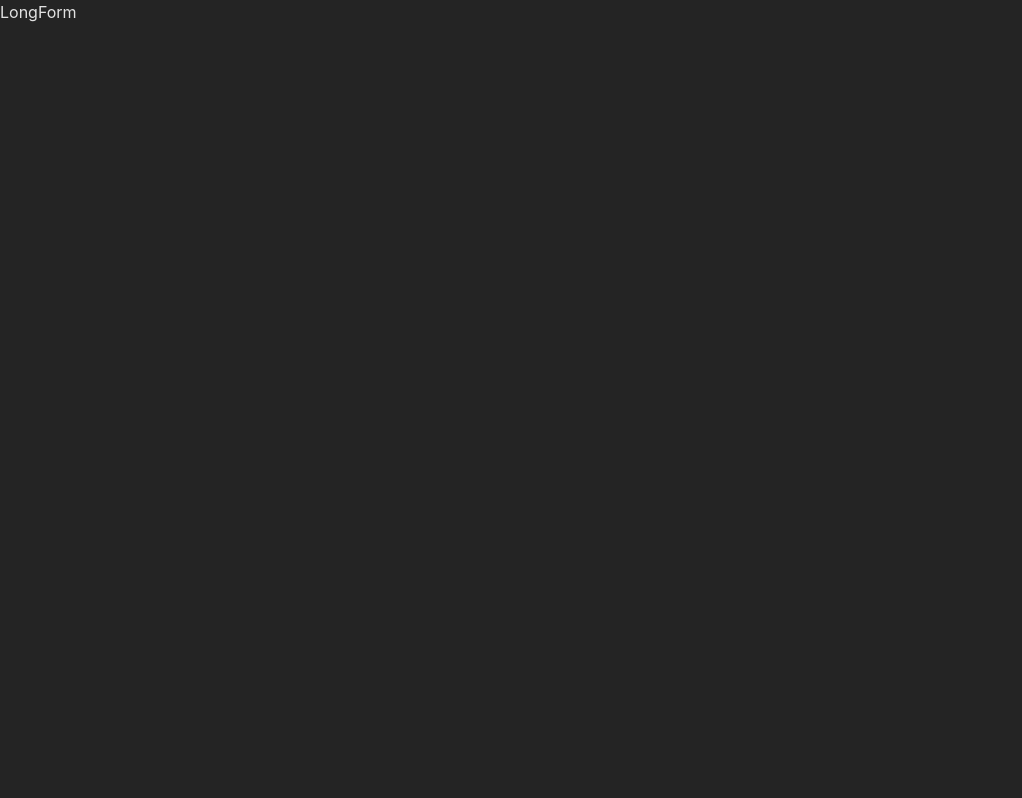
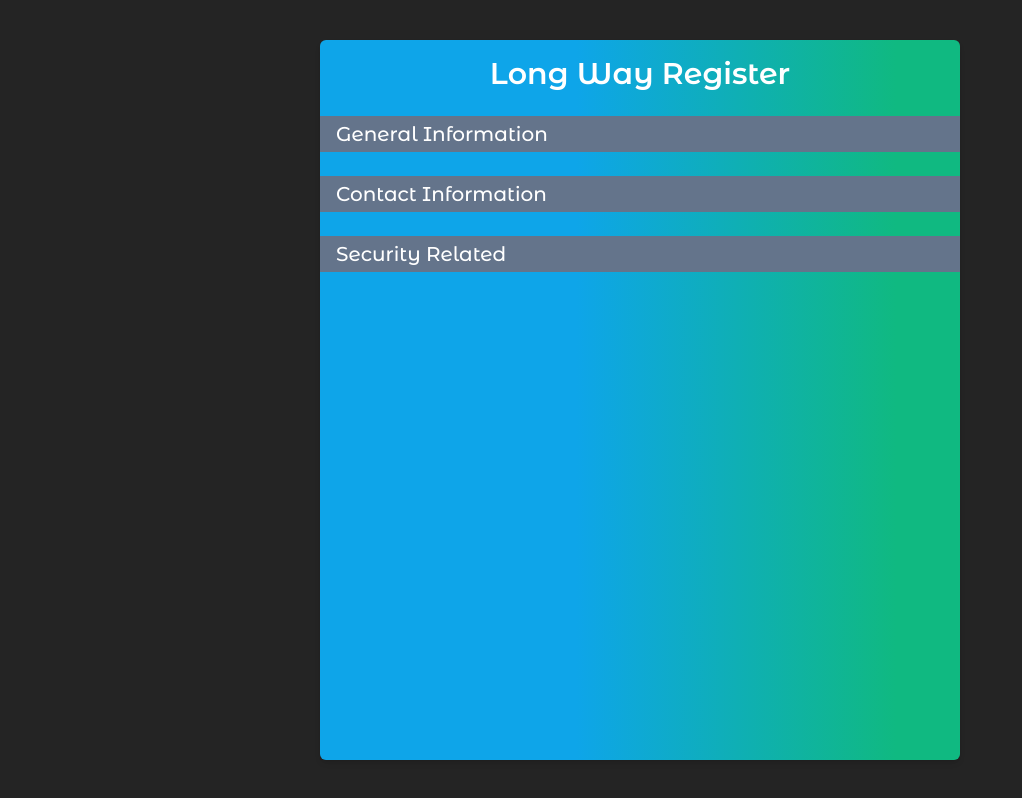
Before and after one commit to deepakgsbv7186/SaveForm, a React (Vite) app: page /longForm in a window 1280 px wide. Shown: the whole page, without its empty margins (0-1022 px from the left). Built offline with nearby package versions, Linux system fonts and the light colour scheme.

Commit message:
add montserrat font, add the basic form guide in comments

```diff
--- a/src/index.css
+++ b/src/index.css
@@ -1,18 +1,13 @@
-:root {
-  font-family: Inter, system-ui, Avenir, Helvetica, Arial, sans-serif;
-  line-height: 1.5;
-  font-weight: 400;
+/* @import url("https://fonts.googleapis.com/css2?family=Montserrat:ital,wght@0,100..900;1,100..900&display=swap"); */
 
-  color-scheme: light dark;
-  color: rgba(255, 255, 255, 0.87);
-  background-color: #242424;
-
-  font-synthesis: none;
-  text-rendering: optimizeLegibility;
-  -webkit-font-smoothing: antialiased;
-  -moz-osx-font-smoothing: grayscale;
-}
+@import url("https://fonts.googleapis.com/css2?family=Montserrat+Alternates:wght@100;200;300;400;500;600;700;800;900&display=swap");
 
 @tailwind base;
 @tailwind components;
 @tailwind utilities;
+
+@layer base {
+  html {
+    font-family: "Montserrat Alternates", sans-serif;
+  }
+}
--- a/src/pages/LongForm/LongForm.jsx
+++ b/src/pages/LongForm/LongForm.jsx
@@ -1,5 +1,35 @@
 import React from "react";
 
 export default function LongForm() {
-  return <div>LongForm</div>;
+  return (
+    <>
+      <div className="w-full h-[100vh] bg-[#242424] flex justify-center items-center py-10">
+        <div className="w-[90%] lg:w-[50%] h-full rounded-md shadow-md bg-gradient-to-r from-sky-500 from-40% to-emerald-500 to-90%">
+          <h2 className="font-semibold text-white text-center my-4 text-3xl">
+            Long Way Register
+          </h2>
+          <section className="my-6 px-4 py-1 bg-slate-500">
+            <h3 className="font-medium text-white text-xl">
+              General Information
+            </h3>
+            {/* profile pic, first name, last name, full name (preview), gender, date of birth, marital status */}
+          </section>
+          <section className="my-6 px-4 py-1 bg-slate-500">
+            <h3 className="font-medium text-white text-xl">
+              Contact Information
+            </h3>
+            {/* email, phone, country, state, city, pincode */}
+          </section>
+          <section className="my-6 px-4 py-1 bg-slate-500">
+            <h3 className="font-medium text-white text-xl">Security Related</h3>
+            {/* id proof(pdf file), password, confirm password, describe yourself(optional) */}
+            {/* captha using random hex color and user needs to match the color code, which also change the app background */}
+          </section>
+
+          {/* checkbox to agree the t and c */}
+          {/* two button reset and submit */}
+        </div>
+      </div>
+    </>
+  );
 }
```
